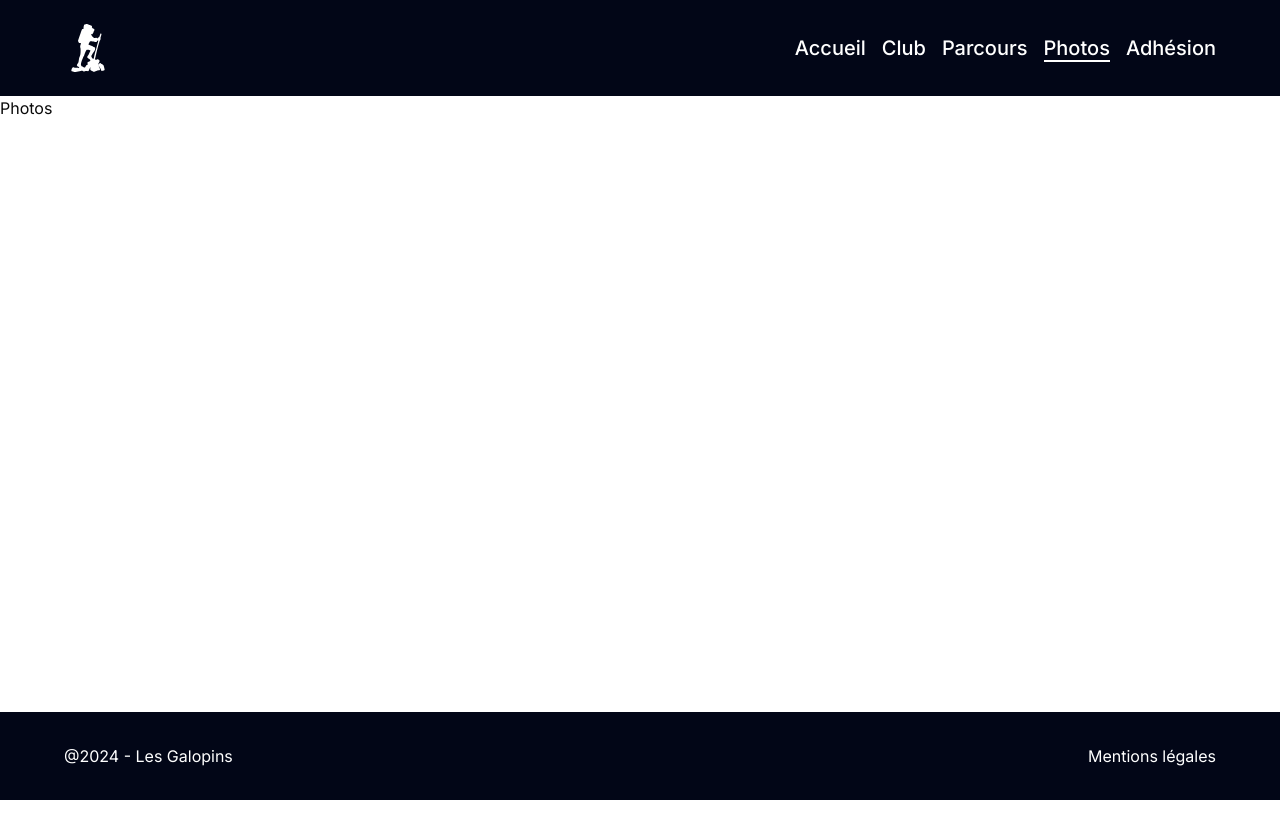
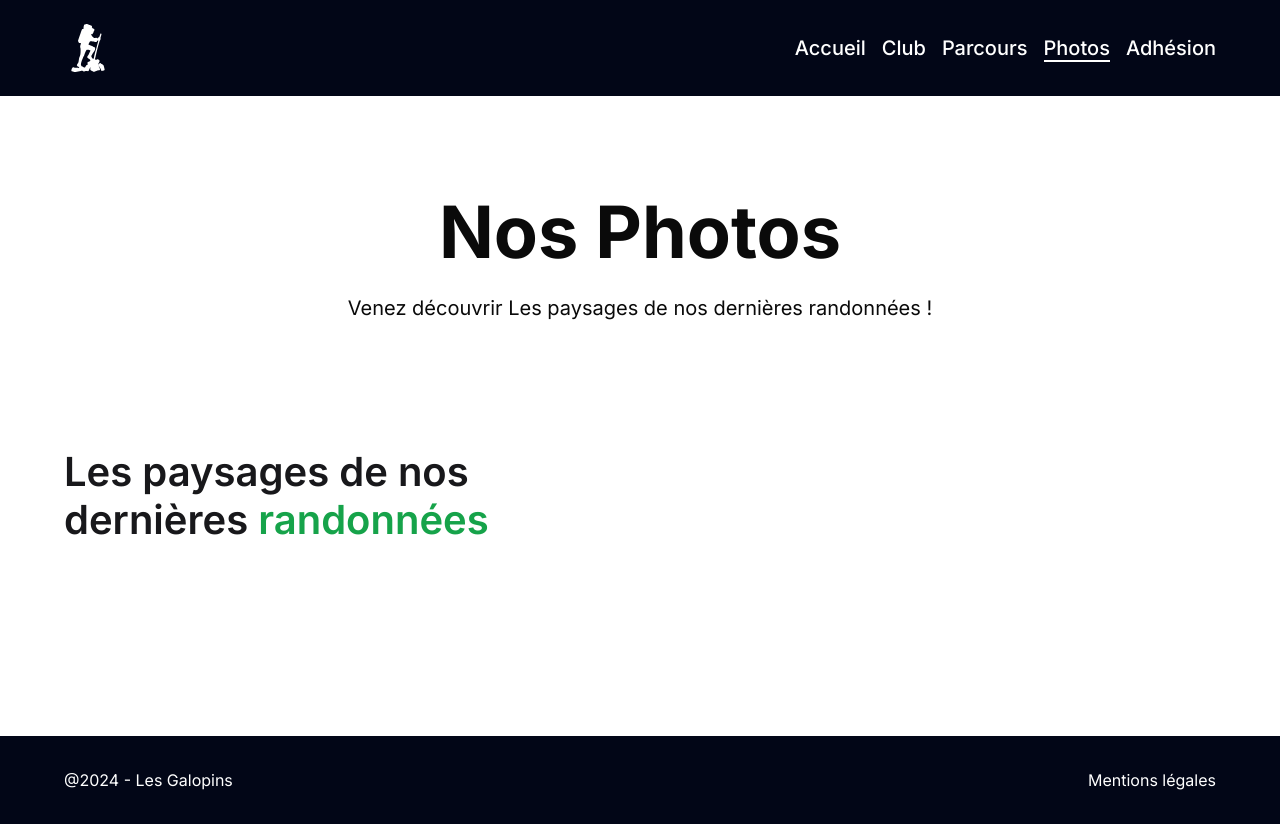
Before and after one commit to SebastienLaurentt/Galopins-Next-V2, a Next.js app: page /photos in a window 1280 px wide. Before the commit the page ends 800 px from the top, so only its background shows below. Built offline with nearby package versions, Linux system fonts and the light colour scheme.

Commit message:
beggining of photos page

```diff
--- a/app/adhesion/page.tsx
+++ b/app/adhesion/page.tsx
@@ -3,7 +3,7 @@ import Section from '@/components/Section/Section'
 import SectionHeader from '@/components/Section/SectionHeader/SectionHeader'
 import React from 'react'
 
-function Rejoindre() {
+function Adhesion() {
   return (
     <main className="mb-20 md:mb-24 lg:mb-32">
       <PageTitle
@@ -28,4 +28,4 @@ function Rejoindre() {
   )
 }
 
-export default Rejoindre
+export default Adhesion
--- a/app/photos/page.tsx
+++ b/app/photos/page.tsx
@@ -1,8 +1,22 @@
+import PageTitle from '@/components/PageTitle/PageTitle'
+import Section from '@/components/Section/Section'
+import SectionHeader from '@/components/Section/SectionHeader/SectionHeader'
 import React from 'react'
 
 function Photos() {
   return (
-    <div>Photos</div>
+    <main className="mb-20 md:mb-24 lg:mb-32">
+    <PageTitle
+      title="Nos Photos"
+      titleDescription="Venez découvrir Les paysages de nos dernières randonnées !"
+    />
+    <Section marginBottom={true} marginTop={false} classname="">
+      <SectionHeader
+        title="Les paysages de nos dernières "
+        titleHighlight="randonnées"
+      />
+    </Section>
+  </main>
   )
 }
 
```
